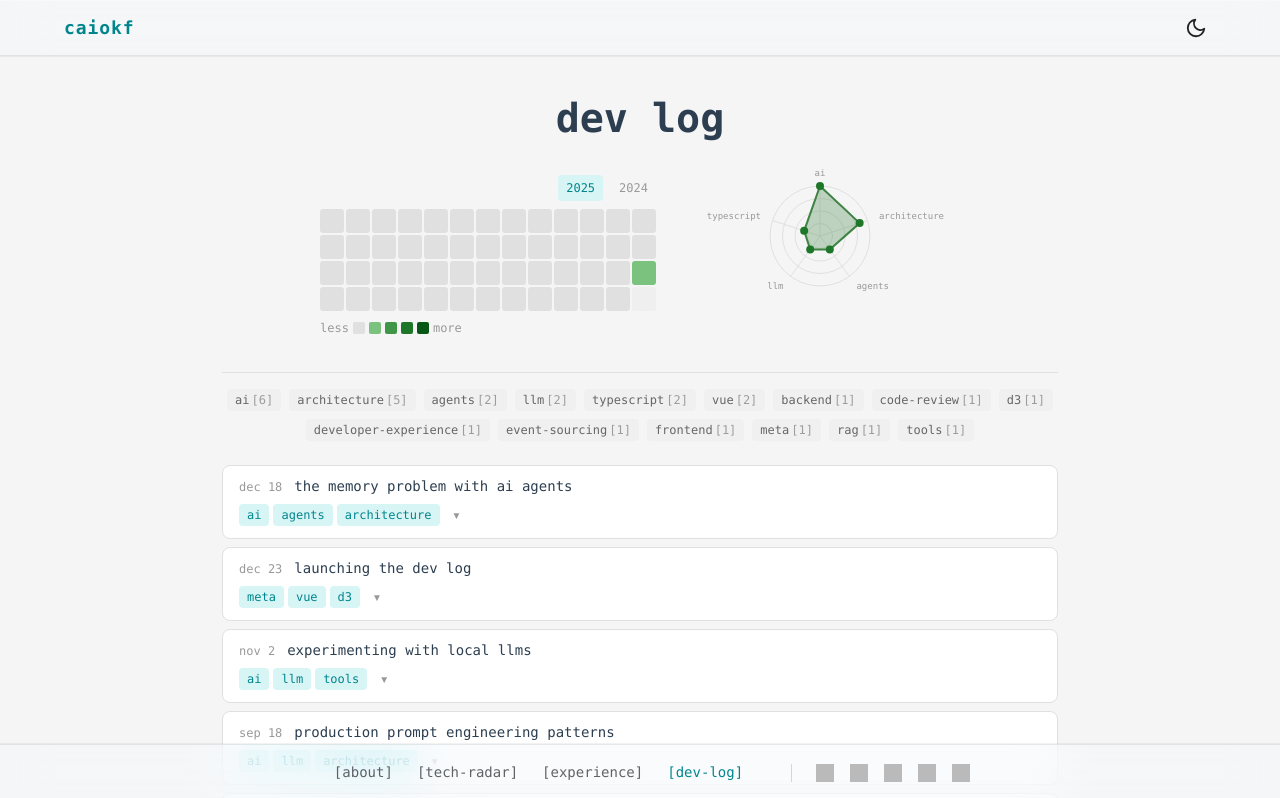
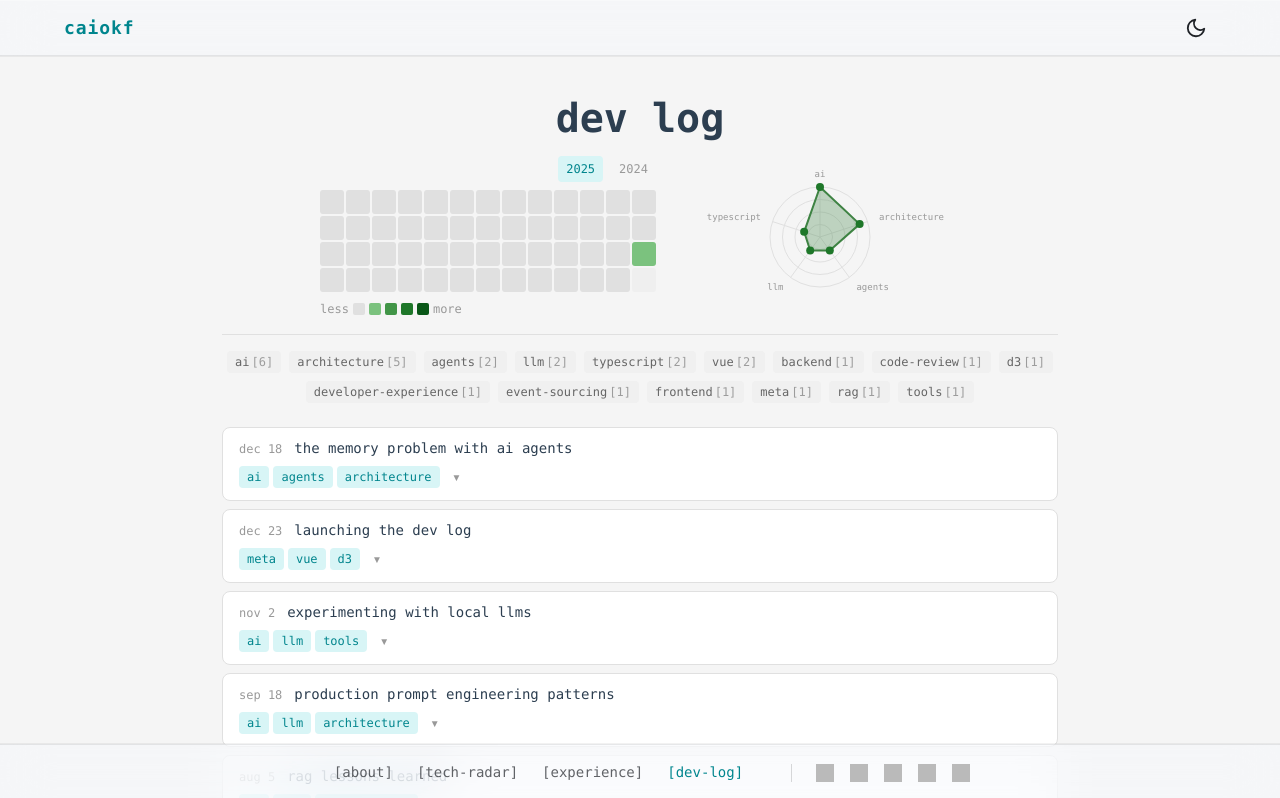
Before and after one commit to caiokf/homepage, a Vue app: page /devlog in a window 1280 px wide. Shown: the top 798 px of the page. Built offline with nearby package versions, Linux system fonts and the light colour scheme; grey boxes are pictures that could not be loaded.

Commit message:
feat(devlog): resize tag radar component with correct centering
Reduce the height of tag radar component from 200px to 160px for
better proportions. Adjust centerY calculation to be height/2 for
proper centering. Update corresponding height values in media queries
for responsive layouts.

```diff
--- a/src/domain/devlog/components/TagRadar.vue
+++ b/src/domain/devlog/components/TagRadar.vue
@@ -72,9 +72,9 @@
   });
 
   const width = 280;
-  const height = 200;
+  const height = 160;
   const centerX = width / 2;
-  const centerY = 80;
+  const centerY = height / 2;
   const radius = 50;
   const labelOffset = 12;
 
@@ -137,7 +137,7 @@
 <style scoped>
   .tag-radar {
     width: 280px;
-    height: 200px;
+    height: 160px;
     flex-shrink: 0;
   }
 
@@ -186,14 +186,14 @@
   @media (--md) {
     .tag-radar {
       width: 240px;
-      height: 170px;
+      height: 140px;
     }
   }
 
   @media (--sm) {
     .tag-radar {
       width: 200px;
-      height: 145px;
+      height: 120px;
     }
 
     .radar-label {
```
